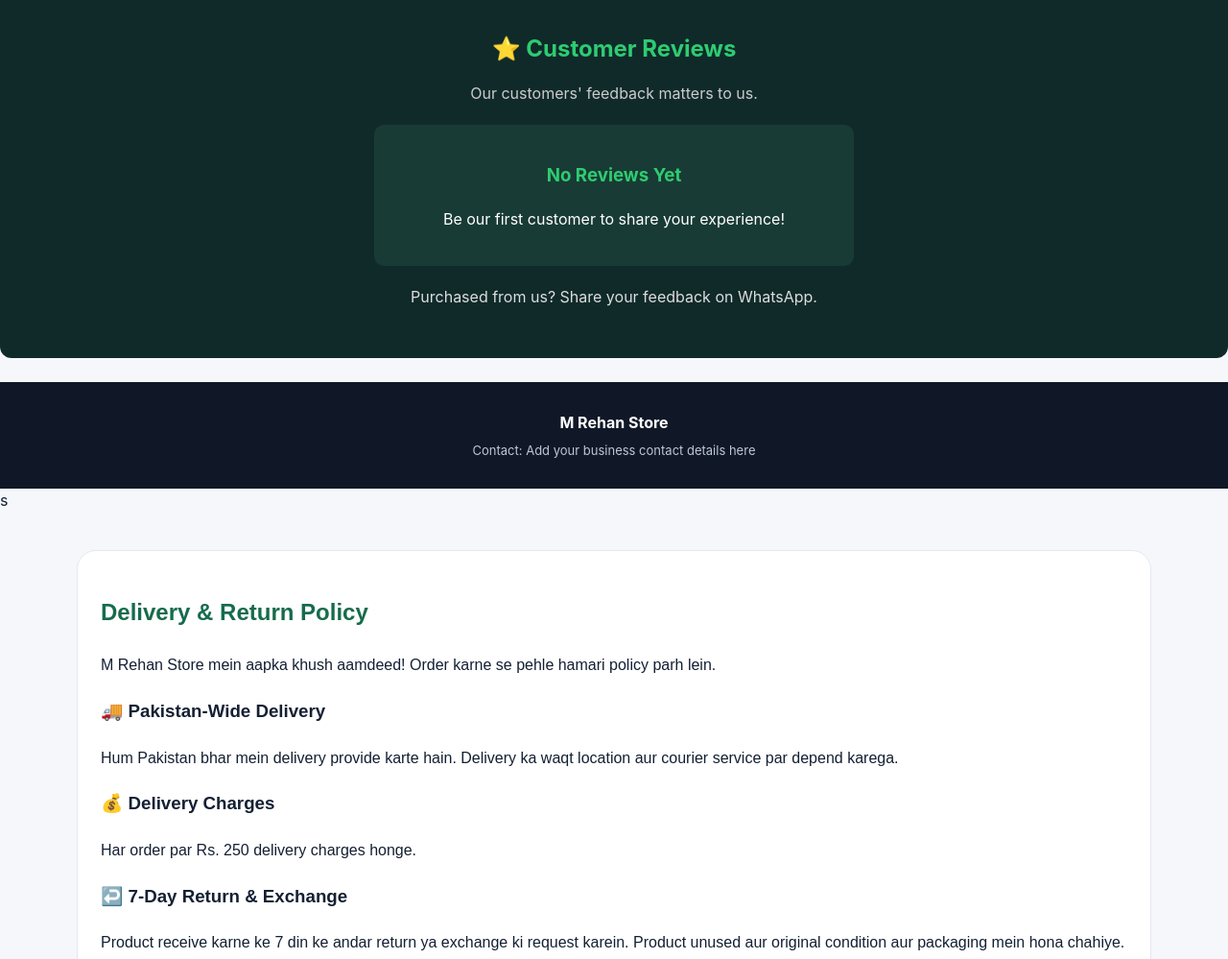
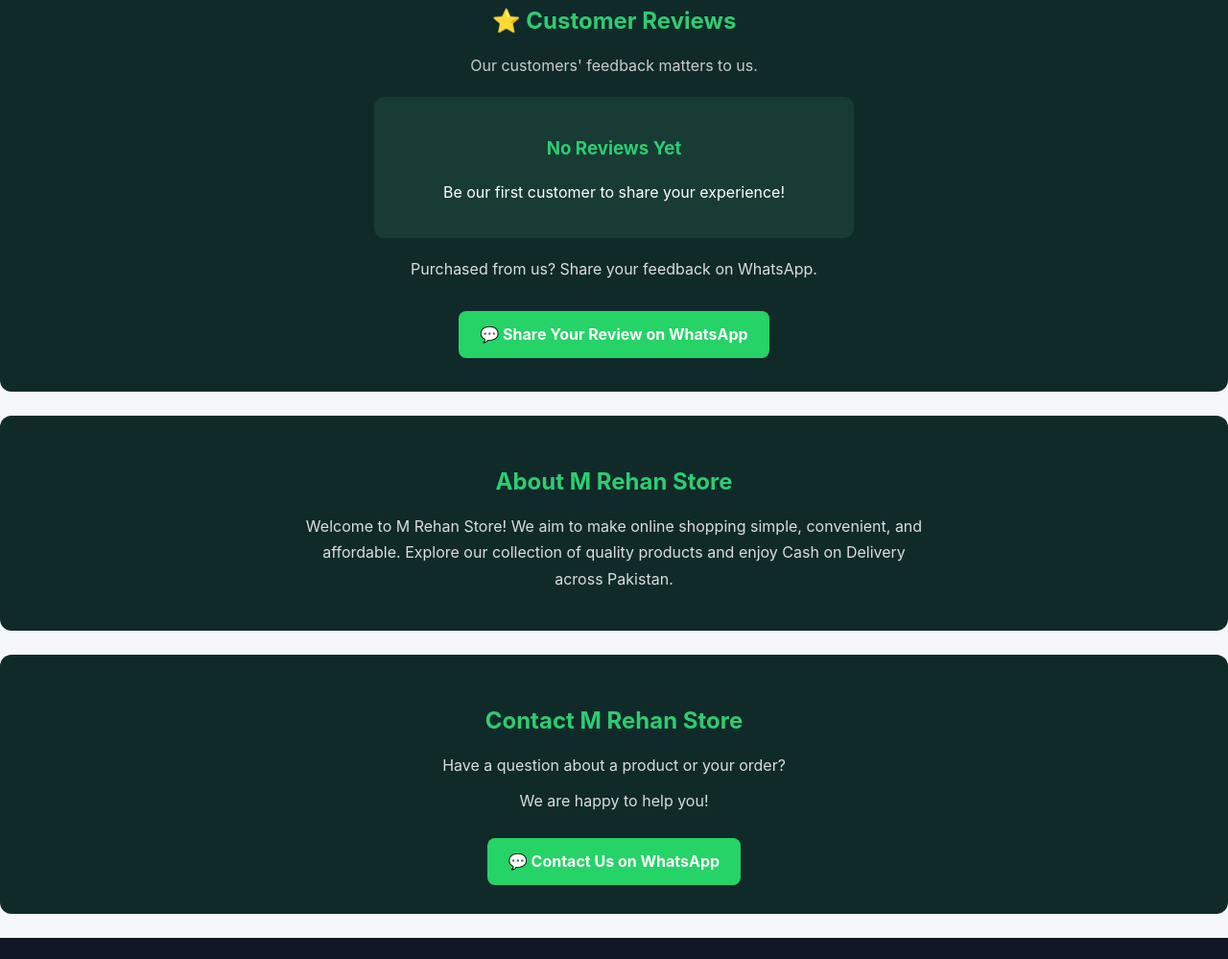
Before and after one commit to m-rehan-maker/M-REHAN-STORE, a plain HTML site: page index.html in a window 1280 px wide. Shown: the part 1352-2351 px from the top of the page at 96% size. Drawn offline with Linux system fonts and the light colour scheme.

```diff
--- a/index.html
+++ b/index.html
@@ -8,7 +8,7 @@
   <style>
     * {
       box-sizing: border-box
-    }
+    }f
 
     body {
       margin: 0;
@@ -227,6 +227,22 @@
 .review-contact {
   margin-top: 20px;
   color: #dddddd;
+}
+ .review-whatsapp {
+  display: inline-block;
+  margin-top: 15px;
+  padding: 12px 22px;
+  background: #25D366;
+  color: white;
+  text-decoration: none;
+  font-weight: bold;
+  border-radius: 8px;
+  transition: 0.3s;
+}
+
+.review-whatsapp:hover {
+  background: #128C7E;
+  transform: translateY(-2px);
 }
   </style>
   <style>
@@ -656,6 +672,58 @@
         transition: none !important
       }
     }
+ .about-section,
+.contact-section {
+  background: #102a2a;
+  color: white;
+  padding: 30px 20px;
+  margin: 25px 0;
+  border-radius: 12px;
+  text-align: center;
+}
+
+.about-section h2,
+.contact-section h2 {
+  color: #2ecc71;
+  margin-bottom: 15px;
+}
+
+.about-section p,
+.contact-section p {
+  color: #dddddd;
+  line-height: 1.7;
+  max-width: 650px;
+  margin: 10px auto;
+}
+.hero {
+  text-align: center;
+  padding: 70px 20px;
+  margin: 20px 0;
+  border-radius: 15px;
+  background: linear-gradient(135deg, #102a2a, #193b35);
+}
+
+.hero h1 {
+  font-size: 38px;
+  color: white;
+  margin-bottom: 15px;
+}
+
+.hero .blue {
+  color: #2ecc71;
+}
+
+.hero p {
+  color: #dddddd;
+  font-size: 18px;
+  margin-bottom: 25px;
+}
+
+.hero .btn {
+  padding: 14px 28px;
+  font-size: 16px;
+  border-radius: 8px;
+}
   </style>
 
 </head>
@@ -723,6 +791,35 @@
   <p class="review-contact">
     Purchased from us? Share your feedback on WhatsApp.
   </p>
+
+   <a
+  class="review-whatsapp"
+  href="https://wa.me/923000000000?text=Hello%20M%20Rehan%20Store%2C%20I%20want%20to%20share%20my%20feedback."
+  target="_blank"
+  rel="noopener">
+  💬 Share Your Review on WhatsApp
+</a>
+</section>
+<section id="about" class="about-section">
+  <h2>About M Rehan Store</h2>
+  <p>
+    Welcome to M Rehan Store! We aim to make online shopping
+    simple, convenient, and affordable. Explore our collection
+    of quality products and enjoy Cash on Delivery across Pakistan.
+  </p>
+</section>
+  <section id="contact-us" class="contact-section">
+  <h2>Contact M Rehan Store</h2>
+  <p>Have a question about a product or your order?</p>
+  <p>We are happy to help you!</p>
+
+  <a
+    href="https://wa.me/923000000000"
+    target="_blank"
+    rel="noopener"
+    class="review-whatsapp">
+    💬 Contact Us on WhatsApp
+  </a>
 </section>
   <footer id="contact"><strong>M Rehan Store</strong>
     <p>Contact: Add your business contact details here</p>
```
